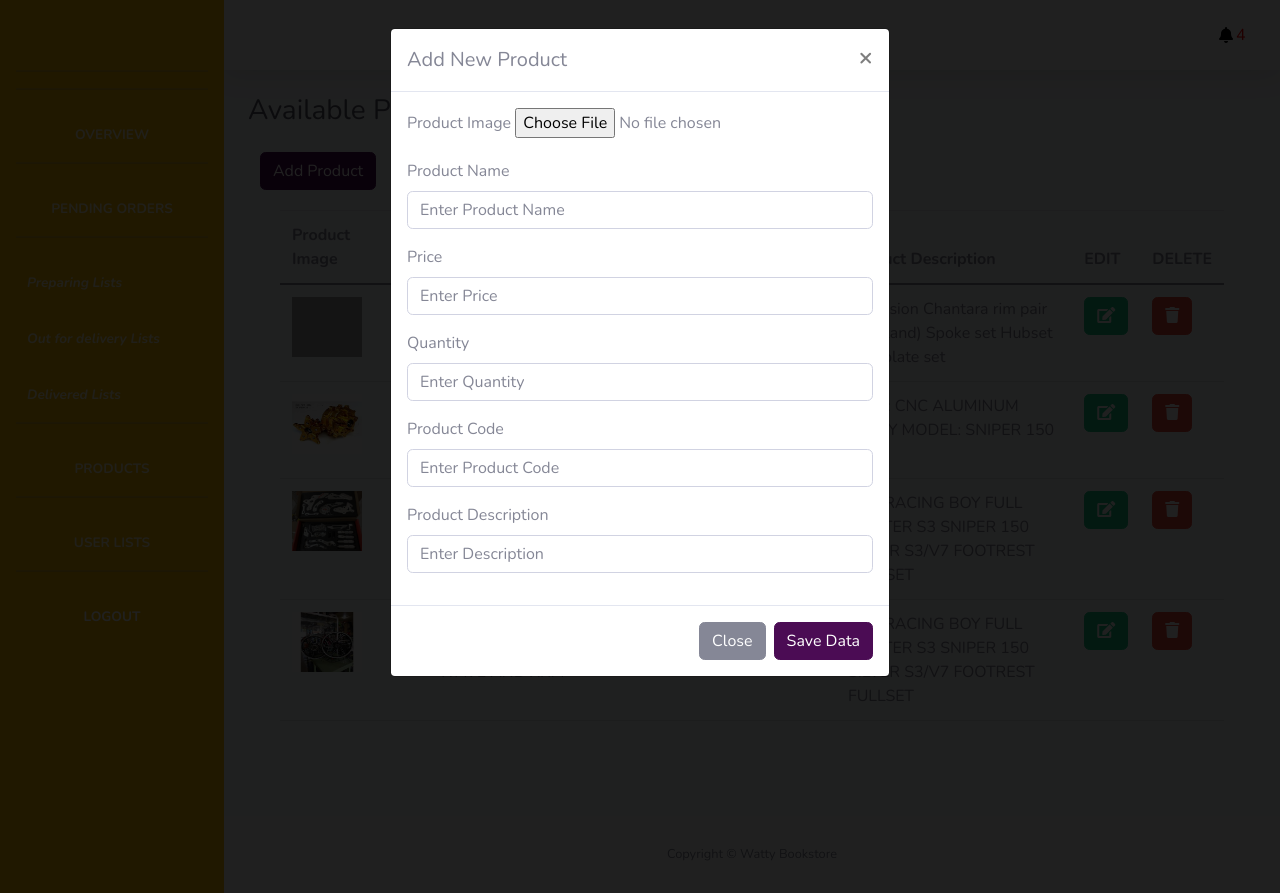
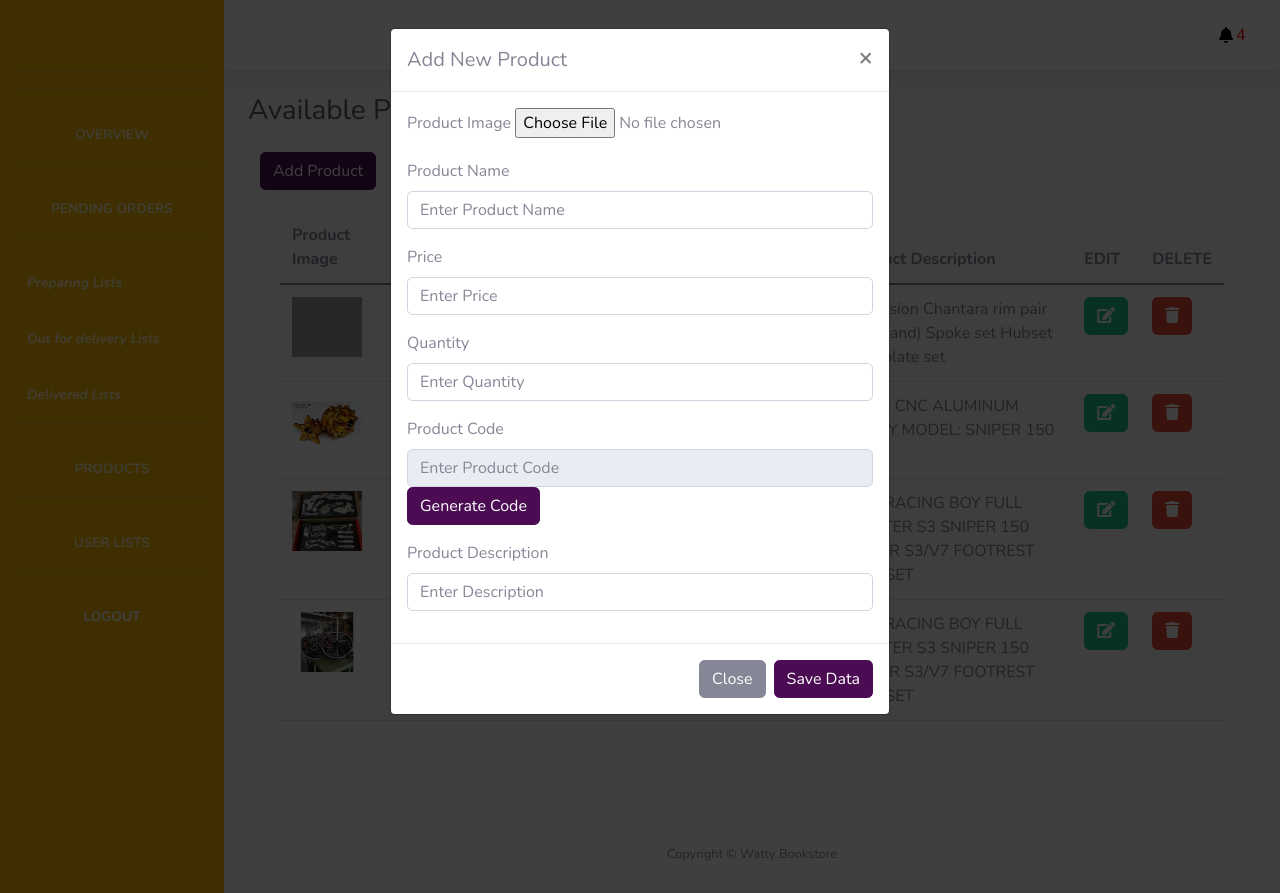
Before and after one commit to NaguioMervina/wattybookstore, a PHP site: page /wattybookstore/admin/proAD.php in a window 1280 px wide, after a click on "Add Product". Run offline with PHP 8.4, Linux system fonts and the light colour scheme; a user stored in the database is signed in; data comes from the database, SQL or seed files in the repository; data that the repository does not hold is empty; a stand-in replaces the project's code that opens the database connection; some libraries are stand-ins or nearby versions; grey boxes are pictures that could not be loaded.

Commit message:
generate code
generates a product code upon adding a product

```diff
--- a/admin/proAD.php
+++ b/admin/proAD.php
@@ -105,7 +105,7 @@ include('connect1.php');
                 <!-- Begin Page Content -->
                 <div class="container-fluid">
 									<!-- ADD NEW USER MODAL-->
-                    <div class="modal fade" id="studentaddmodal" tabindex="-1" role="dialog" aria-labelledby="exampleModalLabel"    aria-hidden="true">
+                                    <div class="modal fade" id="studentaddmodal" tabindex="-1" role="dialog" aria-labelledby="exampleModalLabel" aria-hidden="true">
     <div class="modal-dialog" role="document">
         <div class="modal-content">
             <div class="modal-header">
@@ -138,9 +138,11 @@ include('connect1.php');
                     </div>
 
                     <div class="form-group">
-        <label> Product Code </label>
-        <input type="text" name="product_code" class="form-control" placeholder="Enter Product Code">
+    <label>Product Code</label>
+    <input type="text" name="product_code" id="product_code" class="form-control" placeholder="Enter Product Code" readonly>
+    <button type="button" onclick="generateCode()" class="btn btn-primary">Generate Code</button>
 </div>
+
 
                     <div class="form-group">
                         <label> Product Description </label>
@@ -154,11 +156,13 @@ include('connect1.php');
                 </div>
 
             </form>
-
-
         </div>
     </div>
 </div>
+
+
+
+
 
     <!-- EDIT POP UP FORM (Bootstrap MODAL) -->
     <div class="modal fade" id="editmodal" tabindex="-1" role="dialog" aria-labelledby="exampleModalLabel"
@@ -203,7 +207,8 @@ include('connect1.php');
         </div>
         <div class="form-group">
     <label>Product Code</label>
-            <input type="text" name="product_code" id="product_code" class="form-control" required>
+    <input type="text" name="product_code" id="product_code" class="form-control" placeholder="Enter Product Code" readonly>
+    <button type="button" onclick="generateCode()" class="btn btn-primary">Generate Code</button>
 </div>
         <div class="form-group">
             <label>Product Description</label>
@@ -215,6 +220,7 @@ include('connect1.php');
         <button type="submit" name="updatedata" class="btn btn-primary">Update Data</button>
     </div>
 </form>
+
 
             </div>
         </div>
@@ -335,8 +341,6 @@ include('connect1.php');
             </div>
 
 
-    </body>
-</html>
 				<script src="https://code.jquery.com/jquery-3.5.1.js" integrity="sha256-QWo7LDvxbWT2tbbQ97B53yJnYU3WhH/C8ycbRAkjPDc=" crossorigin="anonymous"></script>
         <script src="https://cdn.jsdelivr.net/npm/popper.js@1.16.1/dist/umd/popper.min.js" integrity="sha384-9/reFTGAW83EW2RDu2S0VKaIzap3H66lZH81PoYlFhbGU+6BZp6G7niu735Sk7lN" crossorigin="anonymous"></script>
         <script src="https://stackpath.bootstrapcdn.com/bootstrap/4.5.2/js/bootstrap.min.js" integrity="sha384-B4gt1jrGC7Jh4AgTPSdUtOBvfO8shuf57BaghqFfPlYxofvL8/KUEfYiJOMMV+rV" crossorigin="anonymous"></script>
@@ -344,9 +348,6 @@ include('connect1.php');
 
 
                     <!-- Content Row -->
-                    <script src="https://cdnjs.cloudflare.com/ajax/libs/jquery/3.5.1/jquery.min.js" integrity="sha512-bLT0Qm9VnAYZDflyKcBaQ2gg0hSYNQrJ8RilYldYQ1FxQYoCLtUjuuRuZo+fjqhx/qtq/1itJ0C2ejDxltZVFg==" crossorigin="anonymous" referrerpolicy="no-referrer"></script>
-                    <script src="https://cdnjs.cloudflare.com/ajax/libs/popper.js/1.14.6/umd/popper.min.js"></script>
-                    <script src="https://stackpath.bootstrapcdn.com/bootstrap/4.2.1/js/bootstrap.min.js"></script>
 
                     <script src="https://cdn.datatables.net/1.10.18/js/jquery.dataTables.min.js"></script>
                     <script src="https://cdn.datatables.net/1.10.18/js/dataTables.bootstrap4.min.js"></script>
@@ -354,6 +355,17 @@ include('connect1.php');
 
                 </div>
                 <!-- /.container-fluid -->
+                <script>
+   function generateCode() {
+    var chars = "ABCDEFGHIJKLMNOPQRSTUVWXYZ0123456789";
+    var code = "";
+    for (var i = 0; i < 8; i++) {
+        code += chars.charAt(Math.floor(Math.random() * chars.length));
+    }
+    document.getElementById("product_code").value = code;
+}
+
+</script>
 								  <script>
         $(document).ready(function () {
 
@@ -440,6 +452,7 @@ include('connect1.php');
     </script>
 
 
+
                     <!-- Content Row -->
 
 
@@ -457,3 +470,5 @@ include('connect1.php');
 		include('includes/footer.php');
 
 		?>
+    </body>
+</html>
```
Also changed, not shown: images/6435f375f09140.70011331.png (added), images/6435f6f75d1618.90654695.png (added), images/6435f95aefde04.67478980.png (added). Lines whose indentation alone changed are shown as unchanged.
